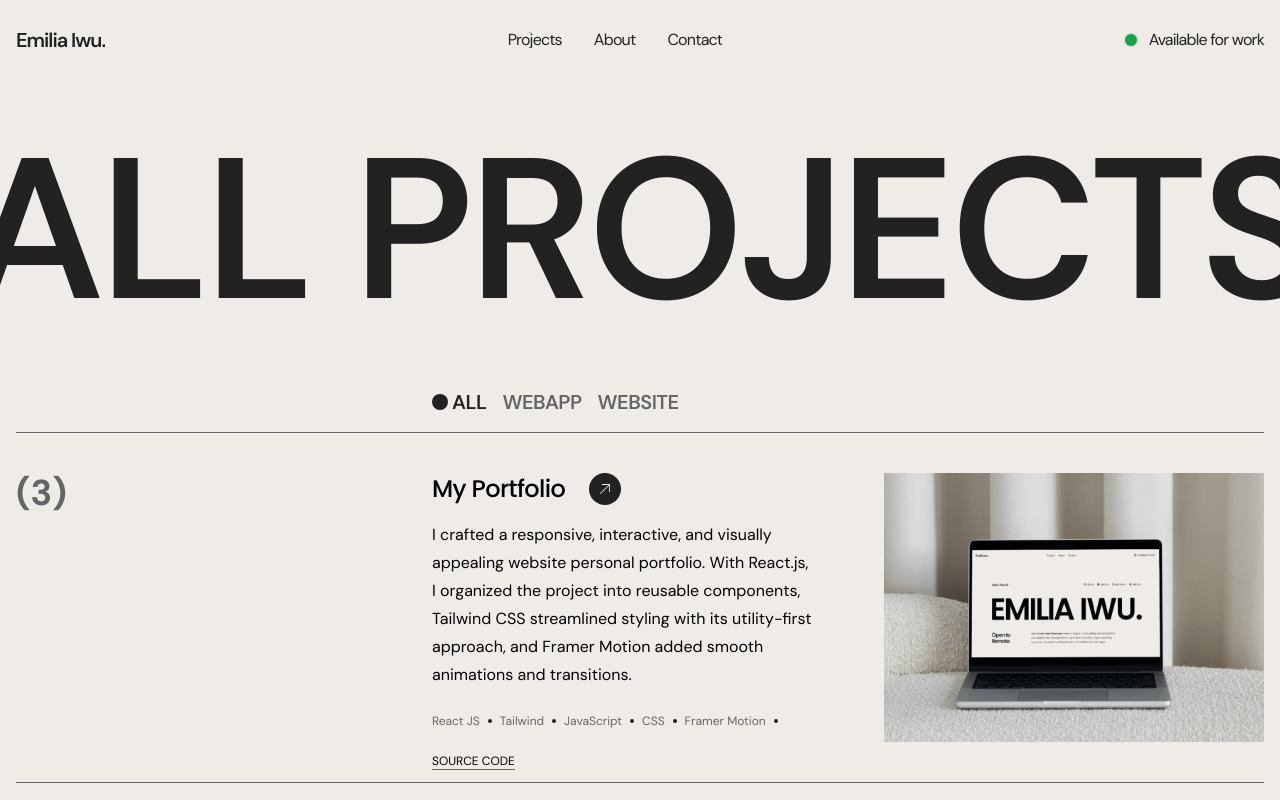
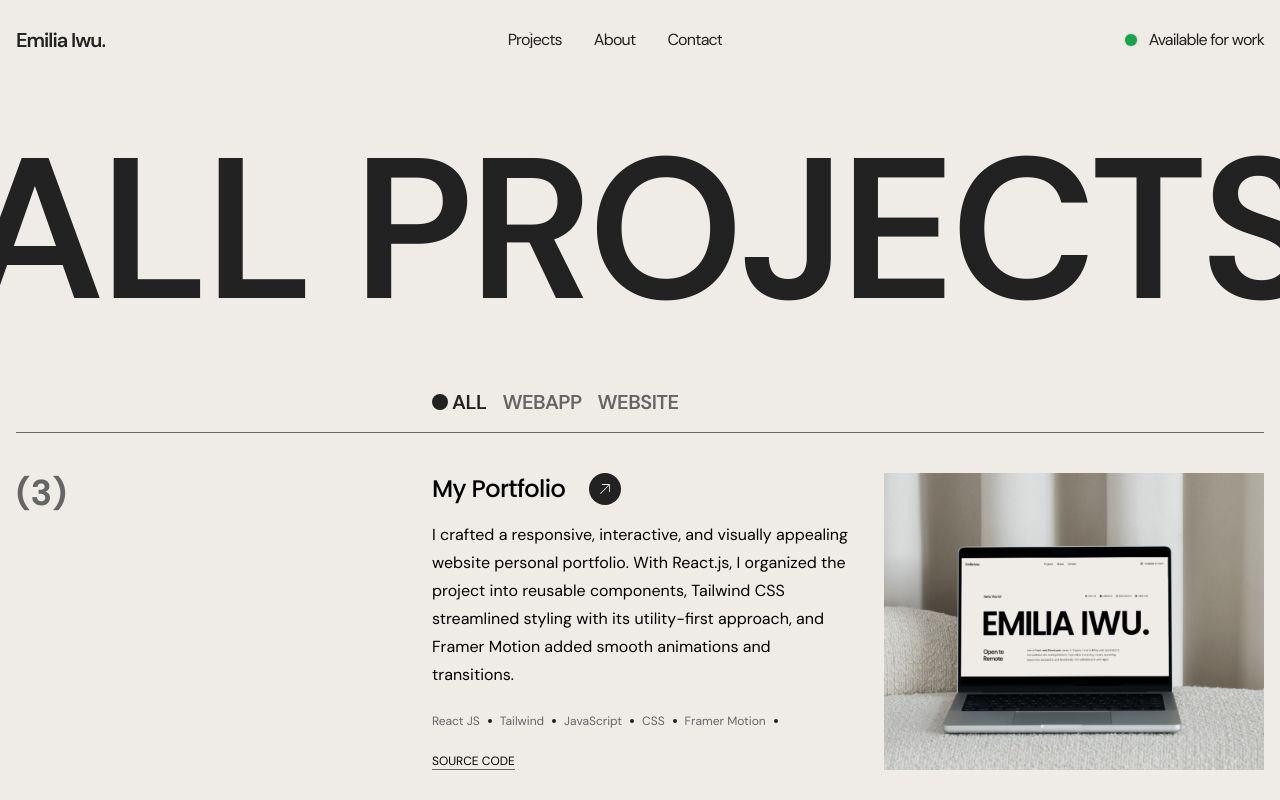
Before and after one commit to emiliaiwu/emiliaiwu_devfolio, a React (Vite) app: page /projects in a window 1280 px wide. Shown: the top 800 px of the page. Built offline with nearby package versions, Linux system fonts and the light colour scheme.

Commit message:
Edit text and height

```diff
--- a/src/pages/Projects.jsx
+++ b/src/pages/Projects.jsx
@@ -60,12 +60,12 @@ const Projects = () => {
 							{filteredProjects.map((project, index) => (
 								<li key={index} className='flex md:flex-row flex-col '>
 									<ScrollAnimation>
-										<div className='flex md:flex-row flex-col md:h-full lg:h-[300px] xl:h-[350px] xxl:h-[400px] border-t border-blacky py-10'>
+										<div className='flex md:flex-row flex-col md:h-full lg:min-h-[300px] xl:min-h-[350px] xxl:min-h-[400px] border-t border-blacky py-10'>
 											<div className='w-1/3 text-lg sm:text-2xl lg:text-4xl font-bold text-blacky'>
 												({index + 1})
 											</div>{" "}
-											<div className='md:w-2/3 w-full flex gap-6 justify-between lg:flex-row flex-col'>
-												<div className='md:max-w-[300px] lg:max-w-[300px] xl:max-w-[380px] flex flex-col justify-between gap-6'>
+											<div className='md:w-2/3 w-full flex gap-6 justify-between xl:flex-row flex-col'>
+												<div className='md:max-w-[400px] lg:max-w-[500px] xl:max-w-[420px] flex flex-col justify-between gap-6'>
 													<div>
 														<h2 className='text-2xl font-Poppins font-medium tracking-tight flex flex-row gap-6 mb-4'>
 															{project.title}
@@ -76,7 +76,7 @@ const Projects = () => {
 															/>
 														</h2>
 
-														<p className='whitespace-normal text-sm lg:text-base leading-6 lg:leading-7 '>
+														<p className='whitespace-normal text-base leading-7  '>
 															{project.description}
 														</p>
 													</div>
@@ -113,7 +113,7 @@ const Projects = () => {
 														)}
 													</div>
 												</div>
-												<div className='flex flex-col justify-between gap-6 md:w-[300px] lg:w-[300px] xl:w-[380px] xxl:w-[420px] h-full w-full'>
+												<div className='flex flex-col justify-between gap-6 md:w-[400px] lg:w-[500px]  xl:w-[380px] xxl:w-[420px] h-full w-full'>
 													<div className='w-full h-full'>
 														<img
 															src={project.image}
```
